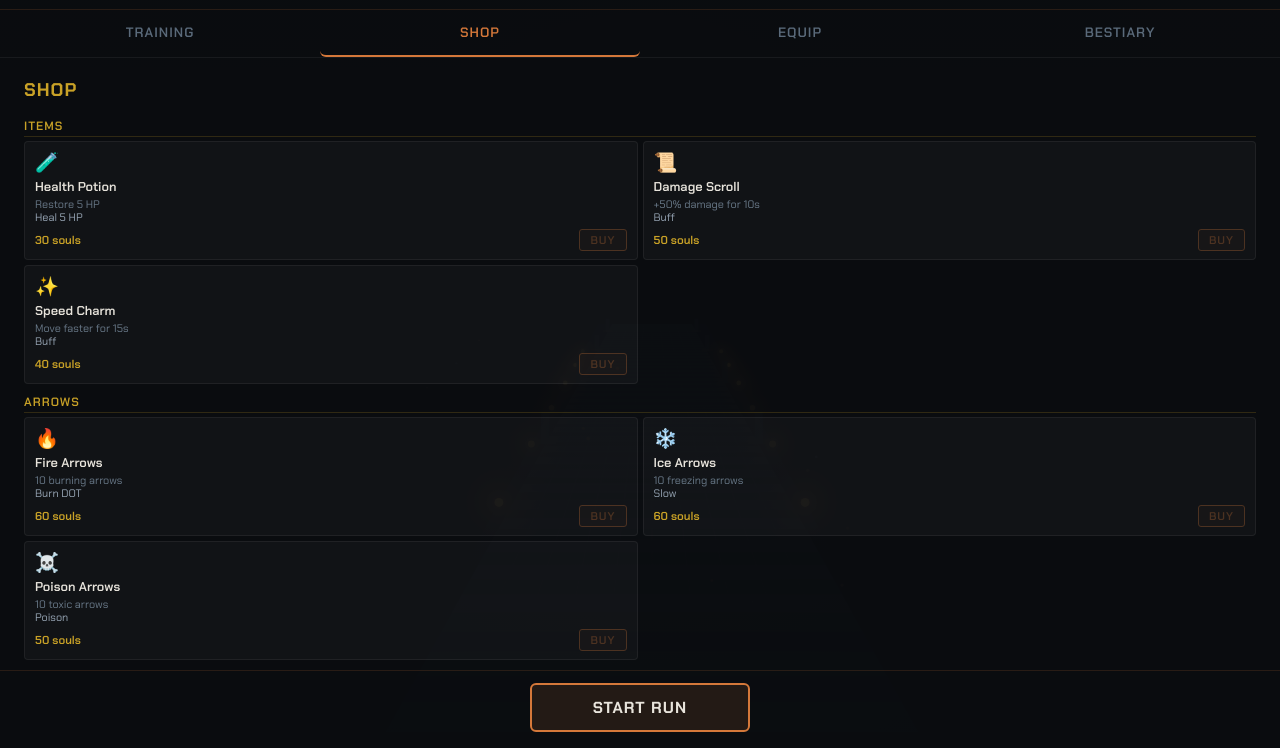
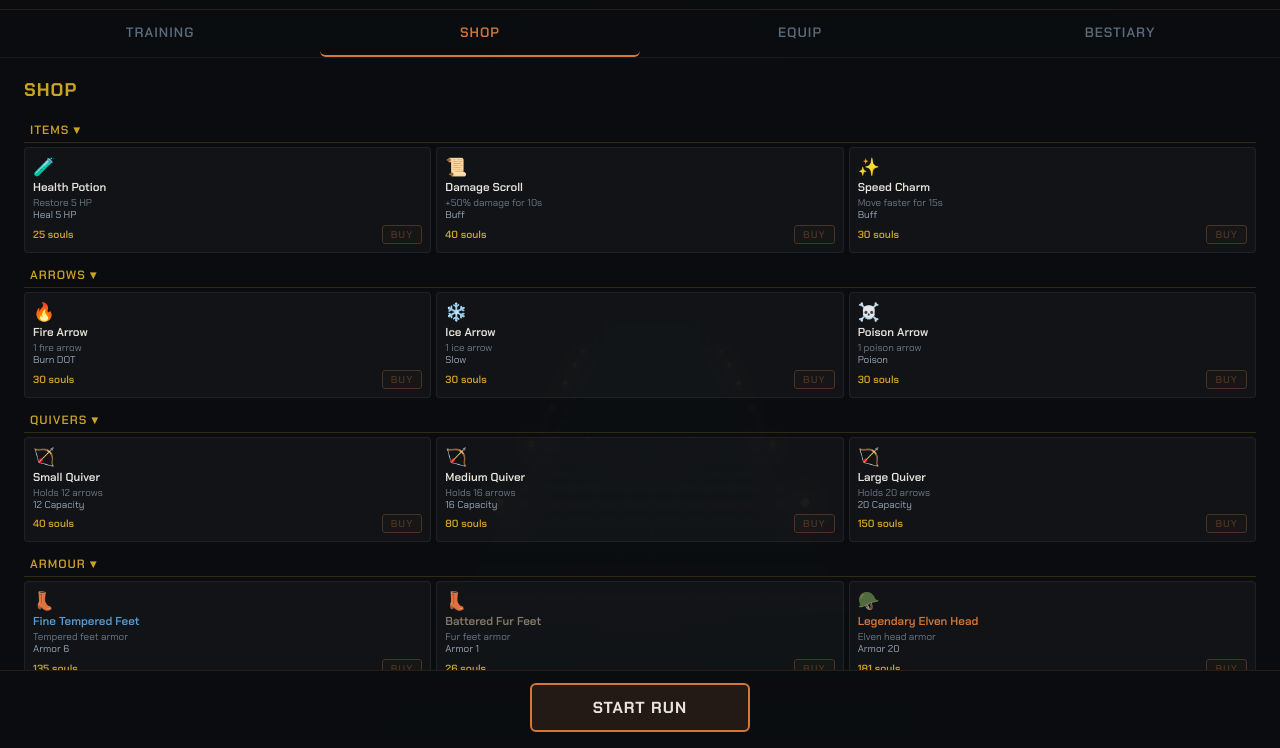
Before and after one commit to OmegarusDev/ranger-descent, a website with bundled scripts: page index.html in a window 1280 px wide. Both pictures are taken after a click on the button "SHOP". Shown: the part 52-800 px from the top of the page. Built offline with nearby package versions, Linux system fonts and the light colour scheme.

Commit message:
Shop overhaul: armour system, collapsible sections, 3-abreast layout
- 13 armour materials: Cloth, Fur, Leather, Hardened Leather, Reinforced Leather, Bronze, Iron, Steel, Hardened Steel, Tempered, Mithril, Elven, Dragon
- 6 quality grades: Battered, Old, Standard, Fine, Masterwork, Legendary
- 78 total armour items (13 materials x 6 qualities x 3 slots)
- Special arrows cost 30 souls each (1 at a time)
- Shop sections are collapsible (click title to toggle)
- 3 items per row layout
- Armour section rolls 3 random items per hub visit
- Hub visit counter tracks shop refresh
- Equip screen shows quality-colored armour
- All references to old SHOP_ITEMS updated to new arrays

```diff
--- a/index.html
+++ b/index.html
@@ -146,32 +146,43 @@
     /* Shop */
     .shop-grid { display: flex; flex-direction: column; gap: 10px; }
     .shop-section { display: flex; flex-direction: column; gap: 4px; }
-    .shop-section-title { color: #c9a227; font-size: 0.75em; font-weight: 600; text-transform: uppercase; letter-spacing: 1px; padding-bottom: 2px; border-bottom: 1px solid rgba(201,162,39,0.2); }
-    .shop-section-items { display: grid; grid-template-columns: 1fr 1fr; gap: 5px; }
+    .shop-section-title {
+      color: #c9a227;
+      font-size: 0.75em;
+      font-weight: 600;
+      text-transform: uppercase;
+      letter-spacing: 1px;
+      padding: 4px 6px;
+      border-bottom: 1px solid rgba(201,162,39,0.2);
+      cursor: pointer;
+      user-select: none;
+    }
+    .shop-section-title:hover { background: rgba(201,162,39,0.08); }
+    .shop-section-items { display: grid; grid-template-columns: 1fr 1fr 1fr; gap: 5px; }
     .shop-item {
-      padding: 8px 10px;
+      padding: 8px 8px;
       background: rgba(255,255,255,0.03);
       border: 1px solid rgba(255,255,255,0.06);
       border-radius: 4px;
       display: flex;
       flex-direction: column;
-      gap: 3px;
+      gap: 2px;
       transition: background 0.15s;
     }
     .shop-item:hover { background: rgba(255,255,255,0.06); }
-    .shop-icon { font-size: 1.2em; }
-    .shop-name { color: #e8e4dc; font-weight: 600; font-size: 0.8em; }
-    .shop-desc { color: #6a7a8a; font-size: 0.68em; line-height: 1.2; }
+    .shop-icon { font-size: 1.1em; }
+    .shop-name { color: #e8e4dc; font-weight: 600; font-size: 0.72em; }
+    .shop-desc { color: #6a7a8a; font-size: 0.62em; line-height: 1.2; }
     .shop-bottom { display: flex; justify-content: space-between; align-items: center; margin-top: 2px; }
-    .shop-cost { color: #c9a227; font-size: 0.72em; font-weight: 600; }
+    .shop-cost { color: #c9a227; font-size: 0.65em; font-weight: 600; }
     .shop-buy {
-      padding: 3px 10px;
+      padding: 2px 8px;
       border: 1px solid #d4783a;
       background: rgba(212,120,58,0.1);
       color: #d4783a;
       border-radius: 3px;
       cursor: pointer;
-      font-size: 0.7em;
+      font-size: 0.62em;
       font-weight: 600;
       transition: all 0.15s;
     }
--- a/src/game/GameStateManager.js
+++ b/src/game/GameStateManager.js
@@ -35,6 +35,7 @@ export class GameStateManager {
     this.equipped = {};
     this.ownedItems = [];
     this.arrowStorage = [];
+    this.hubVisits = 0;
 
     // Active run bonuses
     this.runBonuses = {
@@ -249,6 +250,7 @@ export class GameStateManager {
       ownedItems: [...(this.ownedItems || [])],
       arrowStorage: [...(this.arrowStorage || [])],
       playerMaxHp: this.playerMaxHp,
+      hubVisits: this.hubVisits,
     };
   }
 
@@ -262,5 +264,6 @@ export class GameStateManager {
     this.ownedItems = [...(data.ownedItems || [])];
     this.arrowStorage = [...(data.arrowStorage || [])];
     this.playerMaxHp = data.playerMaxHp || 10;
+    this.hubVisits = data.hubVisits || 0;
   }
 }
--- a/src/main.js
+++ b/src/main.js
@@ -50,6 +50,7 @@ sim.state.onPhaseChange = (phase) => {
   phaseDeath.style.display = (phase === "death" || phase === "victory") ? "flex" : "none";
 
   if (phase === "hub") {
+    sim.state.hubVisits++;
     populateHub();
   }
 
@@ -146,22 +147,106 @@ const ENEMY_DEFS_BESTIARY = [
   { id: "troll",          name: "Troll",           hp: 50,  dmg: 8,  speed: 35,  souls: 4, armor: "None",   color: "#4a6a3a", behavior: "Regenerates HP while alive" },
 ];
 
-const SHOP_ITEMS = [
-  { id: "iron_helm",    name: "Iron Helm",       slot: "head",  cost: 30,  desc: "Basic head protection", stats: "Armor +2", icon: "🪖", section: "armour" },
-  { id: "chain_mail",   name: "Chain Mail",      slot: "body",  cost: 50,  desc: "Decent body armor",     stats: "Armor +4", icon: "🛡️", section: "armour" },
-  { id: "leather_boots",name: "Leather Boots",   slot: "feet",  cost: 20,  desc: "Light foot protection",  stats: "Speed +5%", icon: "👢", section: "armour" },
-  { id: "steel_helm",   name: "Steel Helm",      slot: "head",  cost: 80,  desc: "Solid steel protection", stats: "Armor +5", icon: "🪖", section: "armour" },
-  { id: "plate_mail",   name: "Plate Mail",      slot: "body",  cost: 120, desc: "Heavy plate armor",      stats: "Armor +8", icon: "🛡️", section: "armour" },
-  { id: "fire_arrows",  name: "Fire Arrows",     slot: "ammo",  cost: 60,  desc: "10 burning arrows",      stats: "Burn DOT", icon: "🔥", section: "arrows" },
-  { id: "ice_arrows",   name: "Ice Arrows",      slot: "ammo",  cost: 60,  desc: "10 freezing arrows",     stats: "Slow",     icon: "❄️", section: "arrows" },
-  { id: "poison_arrows",name: "Poison Arrows",   slot: "ammo",  cost: 50,  desc: "10 toxic arrows",        stats: "Poison",   icon: "☠️", section: "arrows" },
-  { id: "quiver_small", name: "Small Quiver",    slot: "misc",  cost: 40,  desc: "Holds 12 arrows",        stats: "12 Capacity", icon: "🏹", section: "quivers" },
-  { id: "quiver_medium",name: "Medium Quiver",   slot: "misc",  cost: 80,  desc: "Holds 16 arrows",        stats: "16 Capacity", icon: "🏹", section: "quivers" },
-  { id: "quiver_large", name: "Large Quiver",    slot: "misc",  cost: 150, desc: "Holds 20 arrows",        stats: "20 Capacity", icon: "🏹", section: "quivers" },
-  { id: "health_potion",name: "Health Potion",   slot: "item",  cost: 30,  desc: "Restore 5 HP",           stats: "Heal 5 HP", icon: "🧪", section: "items" },
-  { id: "damage_scroll",name: "Damage Scroll",   slot: "item",  cost: 50,  desc: "+50% damage for 10s",    stats: "Buff",     icon: "📜", section: "items" },
-  { id: "speed_charm",  name: "Speed Charm",     slot: "item",  cost: 40,  desc: "Move faster for 15s",    stats: "Buff",     icon: "✨", section: "items" },
+const ARMOUR_MATERIALS = [
+  { id: "cloth",   name: "Cloth",           color: "#a09080", tier: 1,  head: 1, body: 2, feet: 1 },
+  { id: "fur",     name: "Fur",             color: "#8a7060", tier: 2,  head: 2, body: 3, feet: 1 },
+  { id: "leather", name: "Leather",         color: "#7a5a3a", tier: 3,  head: 2, body: 4, feet: 2 },
+  { id: "hardened_leather", name: "Hardened Leather", color: "#6a4a2a", tier: 4, head: 3, body: 5, feet: 2 },
+  { id: "reinforced_leather", name: "Reinforced Leather", color: "#5a3a1a", tier: 5, head: 4, body: 6, feet: 3 },
+  { id: "bronze",  name: "Bronze",          color: "#b87333", tier: 6,  head: 4, body: 7, feet: 3 },
+  { id: "iron",    name: "Iron",            color: "#8a8a8a", tier: 7,  head: 5, body: 8, feet: 4 },
+  { id: "steel",   name: "Steel",           color: "#6a6a7a", tier: 8,  head: 6, body: 10, feet: 4 },
+  { id: "hardened_steel", name: "Hardened Steel", color: "#4a4a5a", tier: 9, head: 7, body: 12, feet: 5 },
+  { id: "tempered", name: "Tempered",       color: "#3a4a5a", tier: 10, head: 8, body: 14, feet: 5 },
+  { id: "mithril", name: "Mithril",         color: "#8ab8d0", tier: 11, head: 9, body: 16, feet: 6 },
+  { id: "elven",   name: "Elven",           color: "#60a070", tier: 12, head: 10, body: 18, feet: 7 },
+  { id: "dragon",  name: "Dragon",          color: "#c03030", tier: 13, head: 12, body: 22, feet: 8 },
 ];
+
+const ARMOUR_QUALITIES = [
+  { id: "battered",   name: "Battered",   mult: 0.6, color: "#8a7a6a" },
+  { id: "old",        name: "Old",        mult: 0.8, color: "#7a8a6a" },
+  { id: "standard",   name: "",           mult: 1.0, color: "#e8e4dc" },
+  { id: "fine",       name: "Fine",       mult: 1.3, color: "#5a9ad0" },
+  { id: "masterwork", name: "Masterwork", mult: 1.6, color: "#c9a227" },
+  { id: "legendary",  name: "Legendary",  mult: 2.0, color: "#d4783a" },
+];
+
+const SLOT_ICONS = { head: "🪖", body: "🛡️", feet: "👢" };
+const SLOTS = ["head", "body", "feet"];
+
+function generateArmourItem(material, quality, slot) {
+  const baseArmor = slot === "body" ? material.body : slot === "head" ? material.head : material.feet;
+  const armor = Math.max(1, Math.floor(baseArmor * quality.mult));
+  const cost = Math.floor(10 + material.tier * 8 + (ARMOUR_QUALITIES.indexOf(quality)) * 15);
+  const prefix = quality.name ? quality.name + " " : "";
+  const name = `${prefix}${material.name} ${slot.charAt(0).toUpperCase() + slot.slice(1)}`;
+  return {
+    id: `${quality.id}_${material.id}_${slot}`,
+    name,
+    slot,
+    cost,
+    desc: `${material.name} ${slot} armor`,
+    stats: `Armor ${armor}`,
+    icon: SLOT_ICONS[slot],
+    section: "armour",
+    armor,
+    material: material.id,
+    quality: quality.id,
+    tier: material.tier,
+  };
+}
+
+const ARMOUR_ITEMS = [];
+for (const mat of ARMOUR_MATERIALS) {
+  for (const qual of ARMOUR_QUALITIES) {
+    for (const slot of SLOTS) {
+      ARMOUR_ITEMS.push(generateArmourItem(mat, qual, slot));
+    }
+  }
+}
+
+const SHOP_CONSUMABLES = [
+  { id: "health_potion", name: "Health Potion", slot: "item", cost: 25, desc: "Restore 5 HP", stats: "Heal 5 HP", icon: "🧪", section: "items" },
+  { id: "damage_scroll", name: "Damage Scroll", slot: "item", cost: 40, desc: "+50% damage for 10s", stats: "Buff", icon: "📜", section: "items" },
+  { id: "speed_charm",   name: "Speed Charm",   slot: "item", cost: 30, desc: "Move faster for 15s", stats: "Buff", icon: "✨", section: "items" },
+];
+
+const SHOP_ARROWS = [
+  { id: "fire_arrows",   name: "Fire Arrow",    slot: "ammo", cost: 30, desc: "1 fire arrow", stats: "Burn DOT", icon: "🔥", section: "arrows", element: "fire" },
+  { id: "ice_arrows",    name: "Ice Arrow",     slot: "ammo", cost: 30, desc: "1 ice arrow",  stats: "Slow",     icon: "❄️", section: "arrows", element: "ice" },
+  { id: "poison_arrows", name: "Poison Arrow",  slot: "ammo", cost: 30, desc: "1 poison arrow", stats: "Poison", icon: "☠️", section: "arrows", element: "poison" },
+];
+
+const SHOP_QUIVERS = [
+  { id: "quiver_small",  name: "Small Quiver",  slot: "misc", cost: 40,  desc: "Holds 12 arrows",  stats: "12 Capacity", icon: "🏹", section: "quivers" },
+  { id: "quiver_medium", name: "Medium Quiver", slot: "misc", cost: 80,  desc: "Holds 16 arrows",  stats: "16 Capacity", icon: "🏹", section: "quivers" },
+  { id: "quiver_large",  name: "Large Quiver",  slot: "misc", cost: 150, desc: "Holds 20 arrows",  stats: "20 Capacity", icon: "🏹", section: "quivers" },
+];
+
+function rollShopArmour() {
+  const pool = [];
+  for (const mat of ARMOUR_MATERIALS) {
+    for (const slot of SLOTS) {
+      const qual = ARMOUR_QUALITIES[Math.floor(Math.random() * ARMOUR_QUALITIES.length)];
+      pool.push(generateArmourItem(mat, qual, slot));
+    }
+  }
+  const shuffled = pool.sort(() => Math.random() - 0.5);
+  return shuffled.slice(0, 3);
+}
+
+let _shopArmourCache = null;
+let _shopHubVisit = -1;
+
+function getShopArmour(state) {
+  const visit = state.hubVisits || 0;
+  if (_shopHubVisit !== visit || !_shopArmourCache) {
+    _shopArmourCache = rollShopArmour();
+    _shopHubVisit = visit;
+  }
+  return _shopArmourCache;
+}
 
 const EQUIP_SLOTS = [
   { id: "head", name: "Head",   icon: "🪖" },
@@ -216,24 +301,31 @@ function populateHub() {
   const shopList = document.getElementById("shop-list");
   if (shopList) {
     const owned = state.ownedItems || [];
+    const armourItems = getShopArmour(state);
+    const allItems = [
+      ...SHOP_CONSUMABLES,
+      ...SHOP_ARROWS,
+      ...SHOP_QUIVERS,
+      ...armourItems,
+    ];
     const sections = [
-      { id: "items", label: "Items" },
-      { id: "arrows", label: "Arrows" },
-      { id: "quivers", label: "Quivers" },
-      { id: "armour", label: "Armour" },
+      { id: "items",   label: "Items",   items: SHOP_CONSUMABLES },
+      { id: "arrows",  label: "Arrows",  items: SHOP_ARROWS },
+      { id: "quivers", label: "Quivers", items: SHOP_QUIVERS },
+      { id: "armour",  label: "Armour",  items: armourItems },
     ];
     shopList.innerHTML = sections.map(section => {
-      const items = SHOP_ITEMS.filter(i => i.section === section.id);
-      if (items.length === 0) return "";
       return `<div class="shop-section">
-        <div class="shop-section-title">${section.label}</div>
-        <div class="shop-section-items">
-          ${items.map(item => {
+        <div class="shop-section-title" data-toggle="${section.id}">${section.label} ▾</div>
+        <div class="shop-section-items" id="shop-section-${section.id}">
+          ${section.items.map(item => {
             const isOwned = owned.includes(item.id);
             const afford = state.souls >= item.cost;
+            const qual = ARMOUR_QUALITIES.find(q => q.id === item.quality);
+            const qualColor = qual ? qual.color : "#e8e4dc";
             return `<div class="shop-item">
               <div class="shop-icon">${item.icon}</div>
-              <div class="shop-name">${item.name}</div>
+              <div class="shop-name" style="color:${qualColor}">${item.name}</div>
               <div class="shop-desc">${item.desc}<br><span style="color:#9aa8b8">${item.stats}</span></div>
               <div class="shop-bottom">
                 <span class="shop-cost">${isOwned ? "Owned" : item.cost + " souls"}</span>
@@ -244,10 +336,22 @@ function populateHub() {
         </div>
       </div>`;
     }).join("");
+
+    shopList.querySelectorAll(".shop-section-title[data-toggle]").forEach(el => {
+      el.addEventListener("click", () => {
+        const sectionId = el.dataset.toggle;
+        const itemsEl = document.getElementById(`shop-section-${sectionId}`);
+        if (itemsEl) {
+          itemsEl.style.display = itemsEl.style.display === "none" ? "" : "none";
+          el.textContent = el.textContent.includes("▾") ? el.textContent.replace("▾", "▸") : el.textContent.replace("▸", "▾");
+        }
+      });
+    });
+
     shopList.querySelectorAll(".shop-buy").forEach(btn => {
       btn.addEventListener("click", () => {
         const id = btn.dataset.item;
-        const item = SHOP_ITEMS.find(i => i.id === id);
+        const item = allItems.find(i => i.id === id);
         if (!item || !state.spendSouls(item.cost)) return;
         if (!state.ownedItems) state.ownedItems = [];
         state.ownedItems.push(id);
@@ -263,9 +367,17 @@ function populateHub() {
     const equipped = state.equipped || {};
     const arrowStorage = state.arrowStorage || [];
 
+    function findItem(id) {
+      return SHOP_CONSUMABLES.find(i => i.id === id)
+        || SHOP_ARROWS.find(i => i.id === id)
+        || SHOP_QUIVERS.find(i => i.id === id)
+        || ARMOUR_ITEMS.find(i => i.id === id)
+        || null;
+    }
+
     equipSlotsEl.innerHTML = EQUIP_SLOTS.map(slot => {
       const itemId = equipped[slot.id];
-      const item = itemId ? SHOP_ITEMS.find(i => i.id === itemId) : null;
+      const item = itemId ? findItem(itemId) : null;
       return `<div class="equip-slot" data-slot="${slot.id}">
         <div class="equip-slot-icon">${item ? item.icon : slot.icon}</div>
         <div class="equip-slot-info">
@@ -280,7 +392,7 @@ function populateHub() {
         <div class="equip-slot-icon">🏹</div>
         <div class="equip-slot-info">
           <div class="equip-slot-name">Quiver</div>
-          <div class="equip-slot-item">${equipped.quiver ? SHOP_ITEMS.find(i => i.id === equipped.quiver)?.name || "Equipped" : "Basic Quiver"}</div>
+          <div class="equip-slot-item">${equipped.quiver ? findItem(equipped.quiver)?.name || "Equipped" : "Basic Quiver"}</div>
         </div>
       </div>
       <div class="equip-slot" data-slot="arrow_storage">
@@ -298,7 +410,7 @@ function populateHub() {
         const owned = state.ownedItems || [];
 
         if (slotId === "quiver") {
-          const quiverItems = SHOP_ITEMS.filter(i => i.section === "quivers");
+          const quiverItems = SHOP_QUIVERS;
           const ownedQuivers = quiverItems.filter(i => owned.includes(i.id));
           if (ownedQuivers.length === 0) {
             equipDetail.innerHTML = `<div class="equip-detail-empty">No quivers owned.<br>Visit the Shop to buy one.</div>`;
@@ -340,8 +452,12 @@ function populateHub() {
               }).join("");
           }
         } else {
-          const slotItems = SHOP_ITEMS.filter(i => i.slot === slotId);
-          const ownedInSlot = slotItems.filter(i => owned.includes(i.id));
+          const allEquipItems = [
+            ...ARMOUR_ITEMS.filter(i => i.slot === slotId),
+            ...SHOP_CONSUMABLES.filter(i => i.slot === slotId),
+            ...SHOP_ARROWS.filter(i => i.slot === slotId),
+          ];
+          const ownedInSlot = allEquipItems.filter(i => owned.includes(i.id));
           const currentlyEquipped = equipped[slotId];
 
           if (ownedInSlot.length === 0) {
@@ -350,9 +466,11 @@ function populateHub() {
             equipDetail.innerHTML = `<h3>${EQUIP_SLOTS.find(s => s.id === slotId)?.name || slotId} Items</h3>` +
               ownedInSlot.map(item => {
                 const isEquipped = currentlyEquipped === item.id;
+                const qual = ARMOUR_QUALITIES.find(q => q.id === item.quality);
+                const qualColor = qual ? qual.color : "#e8e4dc";
                 return `<div class="equip-detail">
                   <div style="display:flex;justify-content:space-between;align-items:center;margin-bottom:8px">
-                    <span style="color:#e8e4dc;font-weight:600">${item.icon} ${item.name}</span>
+                    <span style="color:${qualColor};font-weight:600">${item.icon} ${item.name}</span>
                     <button class="train-buy ${isEquipped ? 'maxed' : ''}" data-equip="${item.id}" data-slot="${slotId}">${isEquipped ? "Equipped" : "Equip"}</button>
                   </div>
                   <div class="stat">${item.desc}</div>
```
